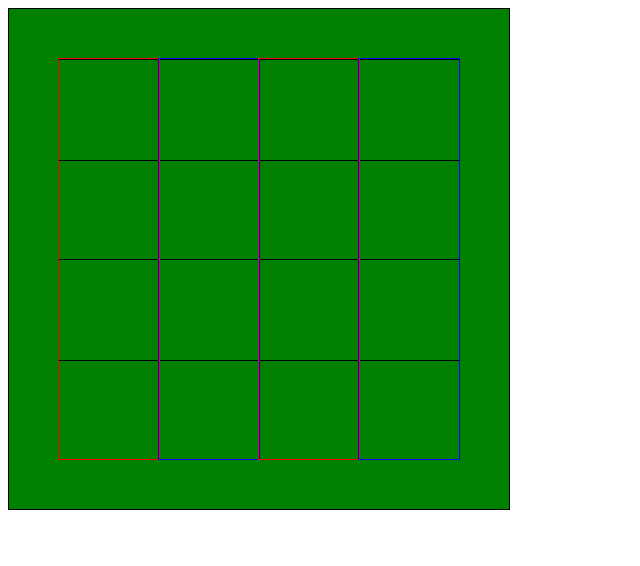
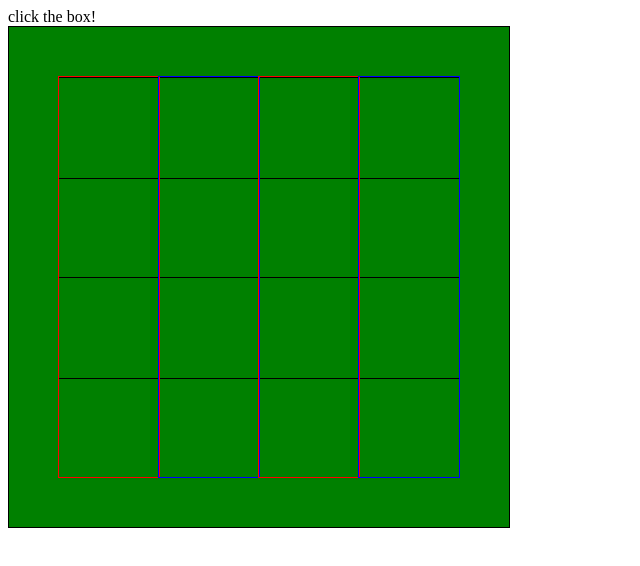
Before and after one commit to nickmac23/boxwarmup, a plain HTML site: page index.html in a window 1280 px wide. Shown: the whole page, without its empty margins (0-640 px from the left). Drawn offline with Linux system fonts and the light colour scheme.

```diff
--- a/index.html
+++ b/index.html
@@ -8,6 +8,7 @@
   <script src="style.js"></script>
 </head>
 <body>
+  click the box!
   <main>
     <footer></footer>
     <footer></footer>
```
